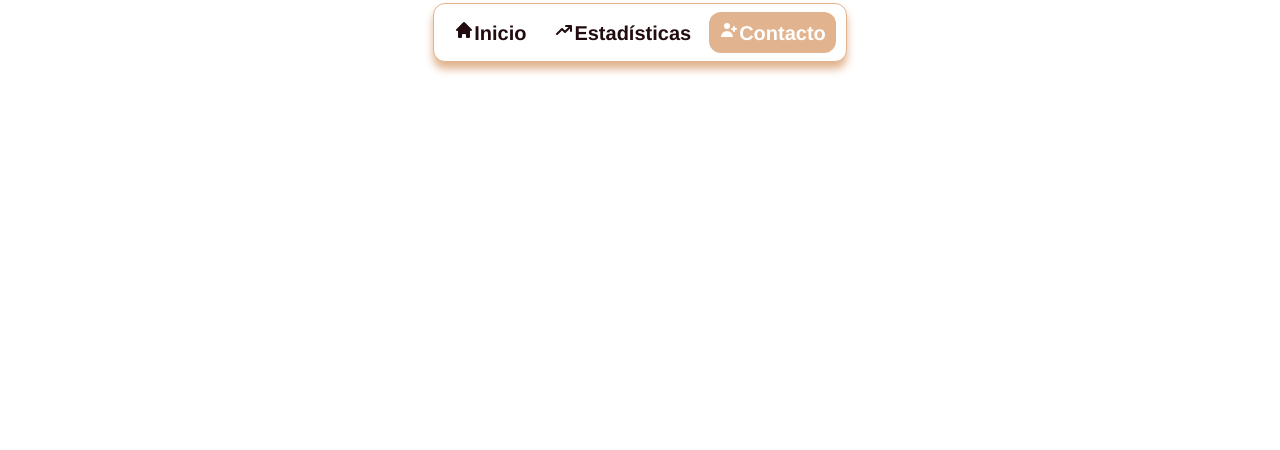
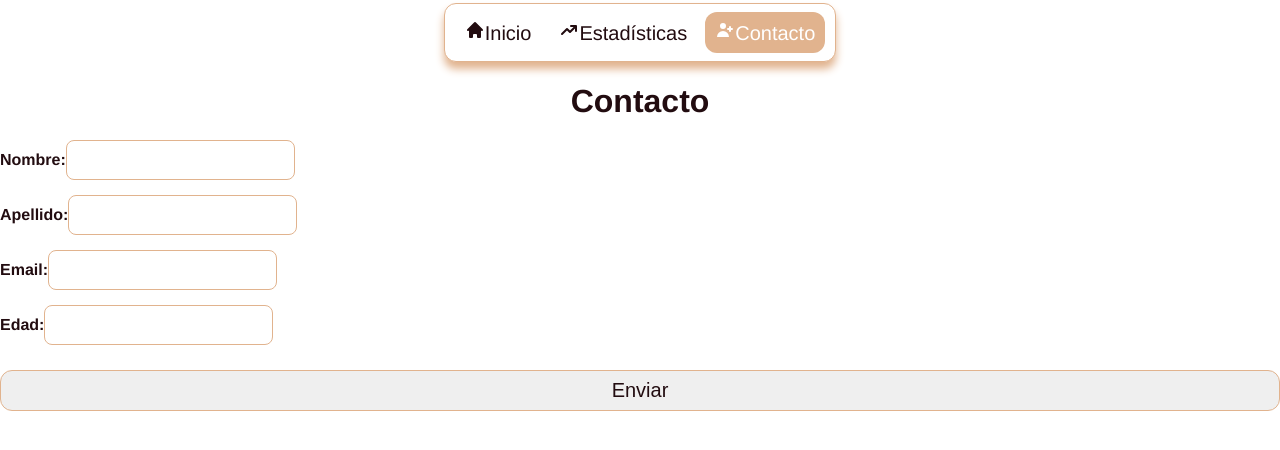
Before and after one commit to tjor75/tp-directorio-de-persona, a React (Vite) app: page /contacto in a window 1280 px wide. Shown: the top 450 px of the page. Built offline with nearby package versions, Linux system fonts and the light colour scheme.

Commit message:
Hacer pags de Estadisticas y principio Contacto

```diff
--- a/src/App.css
+++ b/src/App.css
@@ -1,58 +1,63 @@
 body {
     --primary-color: #E1B38E;
     --secondary-color: #8AA89F;
-    --tertiary-color: #220C10;
+    --text-color: #220C10;
     font-family: Helvetica, sans-serif;
-    color: #220C10;
+    color: var(--text-color);
     margin: 0;
 }
 
 a {
-    color: var(--secondary-color);
+    color: var(--text-color);
     text-decoration: none;
 }
-button, nav a {
-    color: #220C10;
-    font-size: 20px;
-    font-weight: 600;
+button, nav a, .card {
     padding: 8px 10px;
-    text-decoration: none;
     border-radius: 12px;
 }
-button:hover, nav a:hover {
-    box-shadow: 0 5px 5px #E1B38E;
+button, nav a {
+    color: var(--text-color);
+    font-size: 20px;
 }
-button:hover, nav .active {
-    color: #FFF;
-    background: #E1B38E;
-}
-
 button {
     width: 100%;
     border: solid 1px var(--primary-color);
     cursor: pointer;
 }
-.primary, button.primary-outline:hover {
+
+button:hover, nav a:hover {
+    box-shadow: 0 5px 5px var(--primary-color);
+}
+button:hover, nav .active {
+    color: #FFF;
+    background: var(--primary-color);
+}
+
+.primary,
+button.primary-outline:hover,
+a.card.primary-outline:hover {
     color: #FFF;
     background: var(--primary-color);
     border: solid 1px var(--primary-color);
 }
-.primary-outline, button.primary:hover {
+.primary-outline,
+button.primary:hover,
+a.card.primary:hover {
     color: var(--primary-color);
     background: #FFF;
     border: solid 1px var(--primary-color);
 }
-.secondary, button.secondary-outline:hover {
+.secondary,
+button.secondary-outline:hover,
+a.card.secondary-outline:hover {
     color: #FFF;
     background: var(--secondary-color);
     border: solid 1px var(--secondary-color);
 }
-.secondary-outline, button.secondary:hover {
+.secondary-outline,
+button.secondary:hover,
+a.card.secondary:hover {
     color: var(--secondary-color);
     background: #FFF;
     border: solid 1px var(--secondary-color);
 }
-
-.card {
-    border-radius: 12px;
-}
--- a/src/components/UI/NumeroCard/NumeroCard.css
+++ b/src/components/UI/NumeroCard/NumeroCard.css
@@ -0,0 +1,7 @@
+.numero-card {
+
+}
+.big-number {
+    font-size: 30px;
+    font-weight: 700;
+}
--- a/src/components/UI/NumeroCard/index.jsx
+++ b/src/components/UI/NumeroCard/index.jsx
@@ -4,7 +4,7 @@ import "./NumeroCard.css";
 
 function NumeroCard({ numero, texto, className="secondary" }) {
     return (
-        <div className={"card " + className}>
+        <div className={"card numero-card " + className}>
             <p className="big-number">{numero}</p>
             <p>{texto}</p>
         </div>
--- a/src/components/UI/PersonaCard/PersonaCard.css
+++ /dev/null
@@ -1,4 +0,0 @@
-.persona {
-    border: solid 1px var(--secondary-color);
-    border-radius: 12px;
-}
--- a/src/components/UI/PersonaCard/index.jsx
+++ b/src/components/UI/PersonaCard/index.jsx
@@ -1,10 +1,9 @@
 import { Link } from "react-router-dom";
-import "./PersonaCard.css";
 
 function PersonaCard({ persona }) {
     return (
-        <Link to={"/persona/" + persona.id}>
-            <div className="persona">
+        <Link to={"/persona/" + persona.id} className="card persona-card secondary-outline">
+            <div>
                 <h2>{persona.nombre}</h2>
                 <p>{persona.edad}</p>
             </div>
--- /dev/null
+++ b/src/pages/ContactoPage/ContactoPage.css
@@ -0,0 +1,56 @@
+/* ContactoPage.css */
+.container {
+    max-width: 600px;
+    margin: 0 auto;
+    padding: 20px;
+    background-color: #f9f9f9;
+    border-radius: 12px;
+    box-shadow: 0 4px 6px rgba(0, 0, 0, 0.1);
+}
+
+h1 {
+    text-align: center;
+    color: var(--tertiary-color);
+    margin-bottom: 20px;
+}
+
+form {
+    display: flex;
+    flex-direction: column;
+    gap: 15px;
+}
+
+label {
+    font-weight: bold;
+    color: var(--tertiary-color);
+}
+
+input {
+    padding: 10px;
+    border: 1px solid var(--primary-color);
+    border-radius: 8px;
+    font-size: 16px;
+}
+
+input:focus {
+    outline: none;
+    border-color: var(--secondary-color);
+    box-shadow: 0 0 5px var(--secondary-color);
+}
+
+button {
+    margin-top: 10px;
+}
+
+.error-message {
+    color: red;
+    font-size: 14px;
+    margin-top: 5px;
+}
+
+.success-message {
+    color: green;
+    font-size: 16px;
+    text-align: center;
+    margin-top: 15px;
+}
--- a/src/pages/ContactoPage/index.jsx
+++ b/src/pages/ContactoPage/index.jsx
@@ -1,7 +1,106 @@
+import { useState } from "react";
+import "./ContactoPage.css";
+
 function ContactoPage() {
+    const [formData, setFormData] = useState({
+        nombre: '',
+        apellido: '',
+        email: '',
+        edad: ''
+    });
+
+    const [errors, setErrors] = useState({});
+    const [successMessage, setSuccessMessage] = useState('');
+
+    const handleChange = (e) => {
+        const { name, value } = e.target;
+        setFormData({ ...formData, [name]: value });
+    };
+
+    const validate = () => {
+        const newErrors = {};
+        if (!formData.nombre) newErrors.nombre = 'El nombre es obligatorio.';
+        if (!formData.apellido) newErrors.apellido = 'El apellido es obligatorio.';
+        if (!formData.email) {
+            newErrors.email = 'El email es obligatorio.';
+        } else if (!/\S+@\S+\.\S+/.test(formData.email)) {
+            newErrors.email = 'El formato del email no es válido.';
+        }
+        if (!formData.edad) {
+            newErrors.edad = 'La edad es obligatoria.';
+        } else if (isNaN(formData.edad) || formData.edad <= 0) {
+            newErrors.edad = 'La edad debe ser un número positivo.';
+        }
+        return newErrors;
+    };
+
+    const handleSubmit = (e) => {
+        e.preventDefault();
+        const validationErrors = validate();
+        if (Object.keys(validationErrors).length > 0) {
+            setErrors(validationErrors);
+            setSuccessMessage('');
+        } else {
+            setErrors({});
+            setSuccessMessage('Formulario enviado con éxito.');
+            setFormData({
+                nombre: '',
+                apellido: '',
+                email: '',
+                edad: ''
+            });
+        }
+    };
+
     return (
-        <></>
-    )
+        <div>
+            <h1>Contacto</h1>
+            <form onSubmit={handleSubmit}>
+                <div>
+                    <label>Nombre:</label>
+                    <input
+                        type="text"
+                        name="nombre"
+                        value={formData.nombre}
+                        onChange={handleChange}
+                    />
+                    {errors.nombre && <p style={{ color: 'red' }}>{errors.nombre}</p>}
+                </div>
+                <div>
+                    <label>Apellido:</label>
+                    <input
+                        type="text"
+                        name="apellido"
+                        value={formData.apellido}
+                        onChange={handleChange}
+                    />
+                    {errors.apellido && <p style={{ color: 'red' }}>{errors.apellido}</p>}
+                </div>
+                <div>
+                    <label>Email:</label>
+                    <input
+                        type="email"
+                        name="email"
+                        value={formData.email}
+                        onChange={handleChange}
+                    />
+                    {errors.email && <p style={{ color: 'red' }}>{errors.email}</p>}
+                </div>
+                <div>
+                    <label>Edad:</label>
+                    <input
+                        type="number"
+                        name="edad"
+                        value={formData.edad}
+                        onChange={handleChange}
+                    />
+                    {errors.edad && <p style={{ color: 'red' }}>{errors.edad}</p>}
+                </div>
+                <button type="submit">Enviar</button>
+            </form>
+            {successMessage && <p style={{ color: 'green' }}>{successMessage}</p>}
+        </div>
+    );
 }
 
 export default ContactoPage;
--- /dev/null
+++ b/src/pages/EstadisticasPage/EstadisticasPage.css
@@ -0,0 +1,11 @@
+div:has(> .numero-card) {
+    display: grid;
+    grid-template-columns: repeat(2, 1fr);
+    gap: 10px;
+}
+
+@media only screen and (max-width: 600px) {
+    div:has(> .numero-card) {
+        grid-template-columns: repeat(1, 1fr);
+    }
+}
--- a/src/pages/EstadisticasPage/index.jsx
+++ b/src/pages/EstadisticasPage/index.jsx
@@ -1,6 +1,7 @@
 import { useContext } from "react";
 import { GlobalContext } from "../../context/GlobalContext";
 import NumeroCard from "../../components/UI/NumeroCard";
+import "./EstadisticasPage.css";
 
 function obtenerMayoresDe(personas, edadMinima) {
     return personas.filter((persona) => {
@@ -22,7 +23,7 @@ function EstadisticasPage() {
         <>
             <h1>Estad&iacute;sticas</h1>
             <div>
-                <NumeroCard numero={totalPersonas} texto="Personas" />
+                <NumeroCard className="primary" numero={totalPersonas} texto="Personas" />
                 <NumeroCard numero={mayores35} texto="Personas mayores de 35" />
                 <NumeroCard className="secondary-outline" numero={mayoresEdad} texto="Personas mayores de edad" />
                 <NumeroCard className="secondary-outline" numero={menoresEdad} texto="Personas menores de edad" />
```
